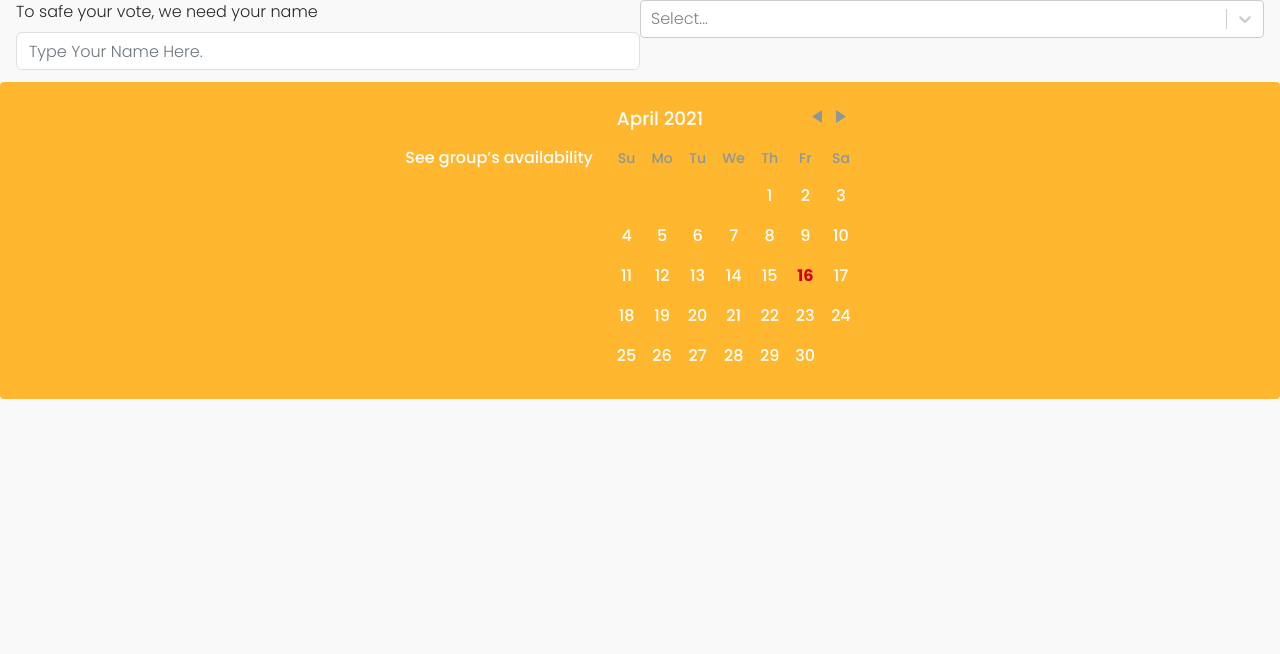
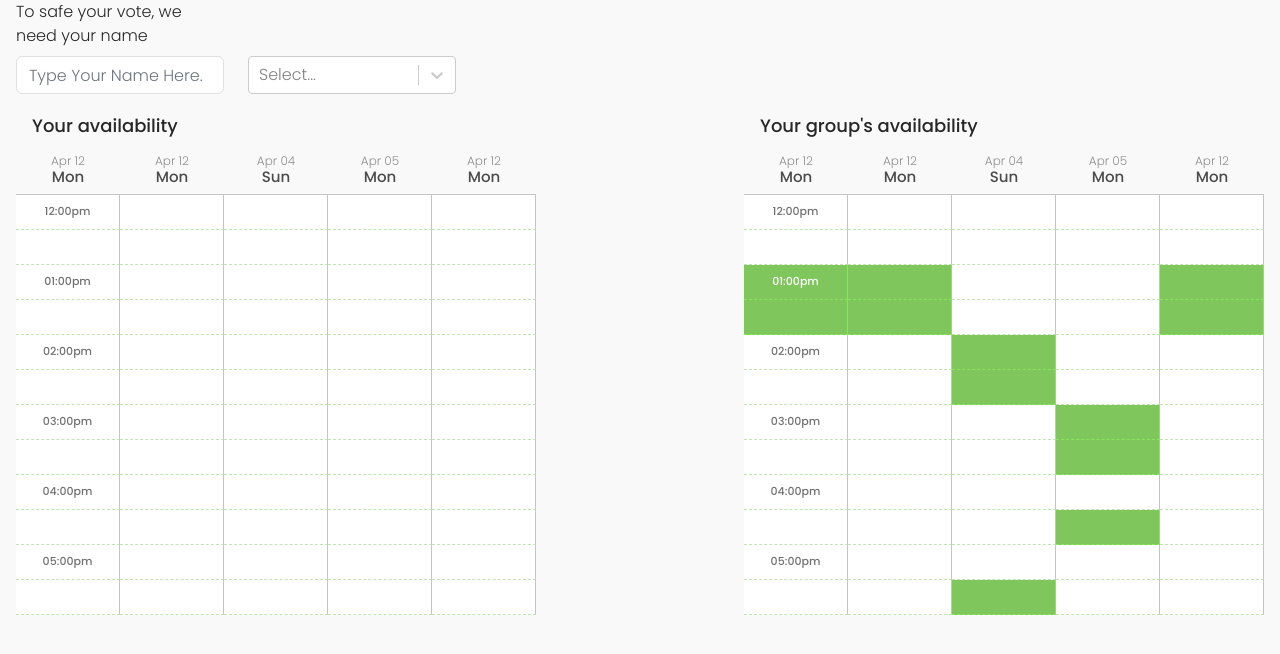
Before and after one commit to juandadev/when2meet-clone, a React (Create React App) app: page /event/1 in a window 1280 px wide. Shown: the top 654 px of the page. Built offline with nearby package versions, Linux system fonts and the light colour scheme.

Commit message:
event detail view

```diff
--- a/package.json
+++ b/package.json
@@ -7,7 +7,8 @@
     "@testing-library/react": "^11.2.6",
     "@testing-library/user-event": "^12.8.3",
     "bootstrap": "^4.6.0",
-    "moment-timezone": "^0.5.33",
+    "date-fns": "^2.21.1",
+    "date-fns-tz": "^1.1.4",
     "node-sass": "^5.0.0",
     "prop-types": "^15.7.2",
     "react": "^17.0.2",
--- a/src/assets/scss/button.scss
+++ b/src/assets/scss/button.scss
@@ -4,5 +4,5 @@
     background: $primary-color;
     color: $white;
     min-width: 100%;
-    padding: .5em 1e.5m;
+    padding: 1em .5em;
 }
--- a/src/assets/scss/global.scss
+++ b/src/assets/scss/global.scss
@@ -7,4 +7,9 @@ body {
     background: $bg-colors;
     color: $black;
     font-weight: $light;
+
+    .title{
+        font-size: 18px;
+        margin: .5em 0;
+    }
 }
--- a/src/assets/scss/input.scss
+++ b/src/assets/scss/input.scss
@@ -19,3 +19,7 @@
         border: 1px solid $primary-color;
     }
 }
+
+.select {
+    margin-bottom: 12px;
+}
--- a/src/assets/scss/variables.scss
+++ b/src/assets/scss/variables.scss
@@ -11,5 +11,8 @@ $primary-color: #FEB72E;
 $black: #272727;
 $white: #fff;
 $light-gray:#E0E0E0;
+$gray: #F5F5F5;
+$text-color: #4B4B4B;
+$green: #7FC65C;
 
 $border-radius: 6px;
--- /dev/null
+++ b/src/components/schedulerBoard.jsx
@@ -0,0 +1,104 @@
+import React, { Fragment, useState, useEffect, useContext } from 'react'
+const { zonedTimeToUtc, utcToZonedTime, format } = require('date-fns-tz')
+import './scss/schedulerBoard.scss'
+
+export default function SchedulerBoard(props) {
+    let [selection, setSelection] = useState([])
+    let [count, setCount] = useState(0)
+    let groupSelection = props.groupSelection
+
+
+    // let handleChange = (newSelection) => {
+    //     setCount(count++)
+    //     setSelection(newSelection);
+    // }
+
+    let formatDate = (day, timezone) => {
+        let date = new Date(day)
+        let zonedDate = utcToZonedTime(date, timezone)
+        const pattern = 'LLL dd'
+        const output = format(zonedDate, pattern, { timeZone: timezone })
+        return output
+    }
+
+    let getDay = (day, timezone) => {
+        let date = new Date(day)
+        let zonedDate = utcToZonedTime(date, timezone)
+        const pattern = 'ccc'
+        const output = format(zonedDate, pattern, { timeZone: timezone })
+        return output
+    }
+
+    let handleOnClick = (day, hrs) => {
+
+        let curretSelection = selection
+
+        if(curretSelection.includes(`${day}${hrs}`)){
+            let indexToRemove = curretSelection.findIndex(e => e === `${day}${hrs}`)
+            curretSelection.splice(indexToRemove, 1);
+            setSelection(selection => [...curretSelection])
+            console.log(`removed => ${day}${hrs}`, selection);
+        } else {
+            setSelection(selection => [...selection, `${day}${hrs}`])
+            console.log(`added => ${day}${hrs}`, selection);
+        }
+    }
+
+    if(!groupSelection) {
+        return (
+            <div className='d-flex scheduler__Container'>
+                {props.days.map((day, index) => {
+                    let dayName = getDay(day, 'America/Los_Angeles')
+                    let MonthAndDayNumber = formatDate(day, 'America/Los_Angeles' )
+                    return (
+                        <div className='scheduler__day--column'>
+                        <div className='scheduler__day--header'>
+                            <h6>{MonthAndDayNumber}</h6>
+                            <h5>{dayName}</h5>
+                        </div>
+                        <Fragment>
+                            {props.scheduler.map((h) => (
+                                <div
+                                    className={`scheduler__cell ${selection.includes(`${MonthAndDayNumber}${h}`) ? 'selected' : null}`}
+                                    onClick={() => handleOnClick(MonthAndDayNumber, h)}
+                                >
+                                    {index === 0 ? `${h.includes("30") ? '' : h}` : null }
+                                </div>
+                            ))}
+                        </Fragment>
+                    </div>
+                    )
+                })}
+            </div>
+        )
+    } else {
+        return (
+            <div className='d-flex scheduler__Container'>
+                {props.days.map((day, index) => {
+                    let dayName = getDay(day, 'America/Los_Angeles')
+                    let MonthAndDayNumber = formatDate(day, 'America/Los_Angeles' )
+                    return (
+                        <div className='scheduler__day--column'>
+                        <div className='scheduler__day--header'>
+                            <h6>{MonthAndDayNumber}</h6>
+                            <h5>{dayName}</h5>
+                        </div>
+                        <Fragment>
+                            {props.scheduler.map((h) => (
+                                <div
+                                    className={`scheduler__cell ${groupSelection.includes(`${MonthAndDayNumber}${h}`) ? 'selected' : null}`}
+                                    // onClick={() => handleOnClick(MonthAndDayNumber, h)}
+                                >
+                                    {index === 0 ? `${h.includes("30") ? '' : h}` : null }
+                                </div>
+                            ))}
+                        </Fragment>
+                    </div>
+                    )
+                })}
+            </div>
+        )
+    }
+
+
+}
--- /dev/null
+++ b/src/components/scss/schedulerBoard.scss
@@ -0,0 +1,63 @@
+@import '../../assets/scss/variables.scss';
+
+.scheduler__Container {
+    // background: lightskyblue;
+    max-width: 100%;
+    overflow-x: scroll;
+
+
+
+    .scheduler__day--column{
+        min-width: 20%;
+        width: 100px;
+
+        .scheduler__day--header{
+            font-size: 12px;
+            text-align: center;
+            color: $text-color;
+            padding: 8px;
+            border-bottom: 1px solid #c4c4c4;
+
+            h6, h5 {
+                margin: 0;
+            }
+
+            h6{
+                font-size: 12px;
+                font-weight: $light;
+                color: #8E8E8E;
+            }
+
+            h5 {
+                font-size: 15px;
+            }
+        }
+    }
+
+    .scheduler__cell{
+        background: $white;
+        min-height: 35px;
+        color: #717171;
+        font-weight: $medium;
+
+        padding: 8px;
+
+        text-align: center;
+        font-size: 11px;
+
+        border-right-width: thin;
+        border-right-style: solid;
+        border-right-color: #c4c4c4;
+
+        border-bottom-width: thin;
+        border-bottom-style: dashed;
+        border-bottom-color: #7fc65c7a;
+
+        &.selected {
+            background: $green;
+            color: $white;
+            border-color: #88e659;
+        }
+    }
+
+}
--- a/src/views/event-detail.jsx
+++ b/src/views/event-detail.jsx
@@ -1,48 +1,98 @@
 import React, { Fragment, useEffect, useState } from 'react'
 import Select from 'react-select'
-import momentTZ from 'moment-timezone';
-import DayPicker from 'react-day-picker';
+import DayPicker, {DateUtils} from 'react-day-picker';
 import 'react-day-picker/lib/style.css';
+import SchedulerBoard from '../components/schedulerBoard';
+const { zonedTimeToUtc, utcToZonedTime, format } = require('date-fns-tz')
 
+
+const options = [
+    { value: 'chocolate', label: 'Chocolate' },
+    { value: 'strawberry', label: 'Strawberry' },
+    { value: 'vanilla', label: 'Vanilla' }
+]
+
+const dummyDays = [
+    "2021-04-12T17:00:00.000Z",
+    "2021-04-12T17:00:00.000Z",
+    "2021-04-04T17:00:00.000Z",
+    "2021-04-05T17:00:00.000Z",
+    "2021-04-12T17:00:00.000Z",
+    "2021-04-12T17:00:00.000Z",
+    "2021-04-04T17:00:00.000Z",
+    "2021-04-05T17:00:00.000Z",
+    "2021-04-12T17:00:00.000Z",
+    "2021-04-12T17:00:00.000Z",
+    "2021-04-04T17:00:00.000Z",
+    "2021-04-05T17:00:00.000Z",
+    "2021-04-12T17:00:00.000Z",
+    "2021-04-12T17:00:00.000Z",
+    "2021-04-04T17:00:00.000Z",
+    "2021-04-05T17:00:00.000Z",
+]
+
+const dummyHrs = [
+    "12:00pm",
+    "12:30pm",
+    "01:00pm",
+    "01:30pm",
+    "02:00pm",
+    "02:30pm",
+    "03:00pm",
+    "03:30pm",
+    "04:00pm",
+    "04:30pm",
+    "05:00pm",
+    "05:30pm",
+]
+
+let dummyGroupScheduler = [
+    "Apr 1201:00pm",
+    "Apr 1201:30pm",
+    "Apr 0402:00pm",
+    "Apr 0402:30pm",
+    "Apr 0405:30pm",
+    "Apr 0503:00pm",
+    "Apr 0503:30pm",
+    "Apr 0504:30pm"
+]
 
 export default function EventDetail(props) {
     const [selectedDays, setSelectedDays] = useState([])
-
-    const options = [
-        { value: 'chocolate', label: 'Chocolate' },
-        { value: 'strawberry', label: 'Strawberry' },
-        { value: 'vanilla', label: 'Vanilla' }
-    ]
+    const [isHidden, setIsHidden] = useState(true)
 
     useEffect(() => {
-        const defaultTimeZone = momentTZ.tz.guess();
-        const timeZonesList = momentTZ.tz.names();
-        console.log(defaultTimeZone, timeZonesList)
+        console.log('selectedDays', selectedDays)
 
+        let date = new Date('2021-04-04T17:00:00.000Z')
+        let timeZone = 'America/Los_Angeles'
+        const zonedDate = utcToZonedTime(date, timeZone)
+        const pattern = 'LLL dd ccc'
+        const output = format(zonedDate, pattern, { timeZone: 'America/Los_Angeles' })
+        console.log(output);
     }, [])
 
-    let availability = [
-        {
-            day: '12',
-            month: 'apr',
-            weekday: 'thu',
-        },
-        {
-            day: '13',
-            month: 'apr',
-            weekday: 'thu',
+    let handleDayClick = (day) => {
+        console.log(day)
+        if(selectedDays.includes(day)) {
+            console.log('Incluye el mismo dia, quitalo');
+            let currentDays =  selectedDays
+            let selectedIndex = currentDays.findIndex(e => DateUtils.isSameDay(e, day))
+            currentDays.splice(selectedIndex, 1);
+            setSelectedDays(currentDays)
+        } else {
+            setSelectedDays(selectedDays => [...selectedDays, day])
         }
-    ]
+    }
 
-    let EventScheduler = [
-        '12:00pm',
-        '1:00pm'
-    ]
+    let handleVisibility = () => {
+        setIsHidden(!isHidden)
+    }
 
     return (
         <Fragment>
             <div className='row no-gutters form__container px-3'>
-                <div className='col-12 col-md-6'>
+                <div className='col-12 col-md-2'>
                     <label className='form-label'>To safe your vote, we need your name</label>
                     <input
                         type='text'
@@ -50,16 +100,48 @@ export default function EventDetail(props) {
                         placeholder='Type your name here.'
                     />
                 </div>
-                <div className='col-12 col-md-6'>
-                    <Select options={options} />
+                <div className='col-12 col-md-2 ml-md-4 align-self-end'>
+                    <Select
+                        options={options}
+                        className={'select'}
+                    />
+                </div>
+            </div>
+            <div className='row no-gutters justify-content-between px-md-3'>
+                <div className='col-12 col-md-5' >
+
+                    {isHidden ? (
+                        <Fragment>
+                            <h2 className='title px-3'>Your availability</h2>
+                            <SchedulerBoard
+                                days={dummyDays}
+                                scheduler={dummyHrs}
+                            />
+                        </Fragment>
+                    ) : (
+                        <Fragment>
+                            <h2 className='title px-3'>Your group's availability</h2>
+                            <SchedulerBoard
+                                days={dummyDays}
+                                scheduler={dummyHrs}
+                                groupSelection={dummyGroupScheduler}
+                            />
+                        </Fragment>
+                    )}
+                </div>
+                <div className='col-12 col-md-5 d-none d-md-block' >
+                    <h2 className='title px-3'>Your group's availability</h2>
+                    <SchedulerBoard
+                        days={dummyDays}
+                        scheduler={dummyHrs}
+                        groupSelection={dummyGroupScheduler}
+                    />
                 </div>
             </div>
 
-
-            <div className='btn__container'>
-                <div className='btn' role='button'>
-                    See group’s availability
-                    <DayPicker />
+            <div className='btn__container d-flex d-md-none fixed-bottom'>
+                <div className='btn' role='button' onClick={() => handleVisibility()}>
+                    {isHidden ? 'See group’s availability' : 'See your availability'}
                 </div>
             </div>
 
```
Also changed, not shown: 1 other file (tests, documents, lock files or other folders).
